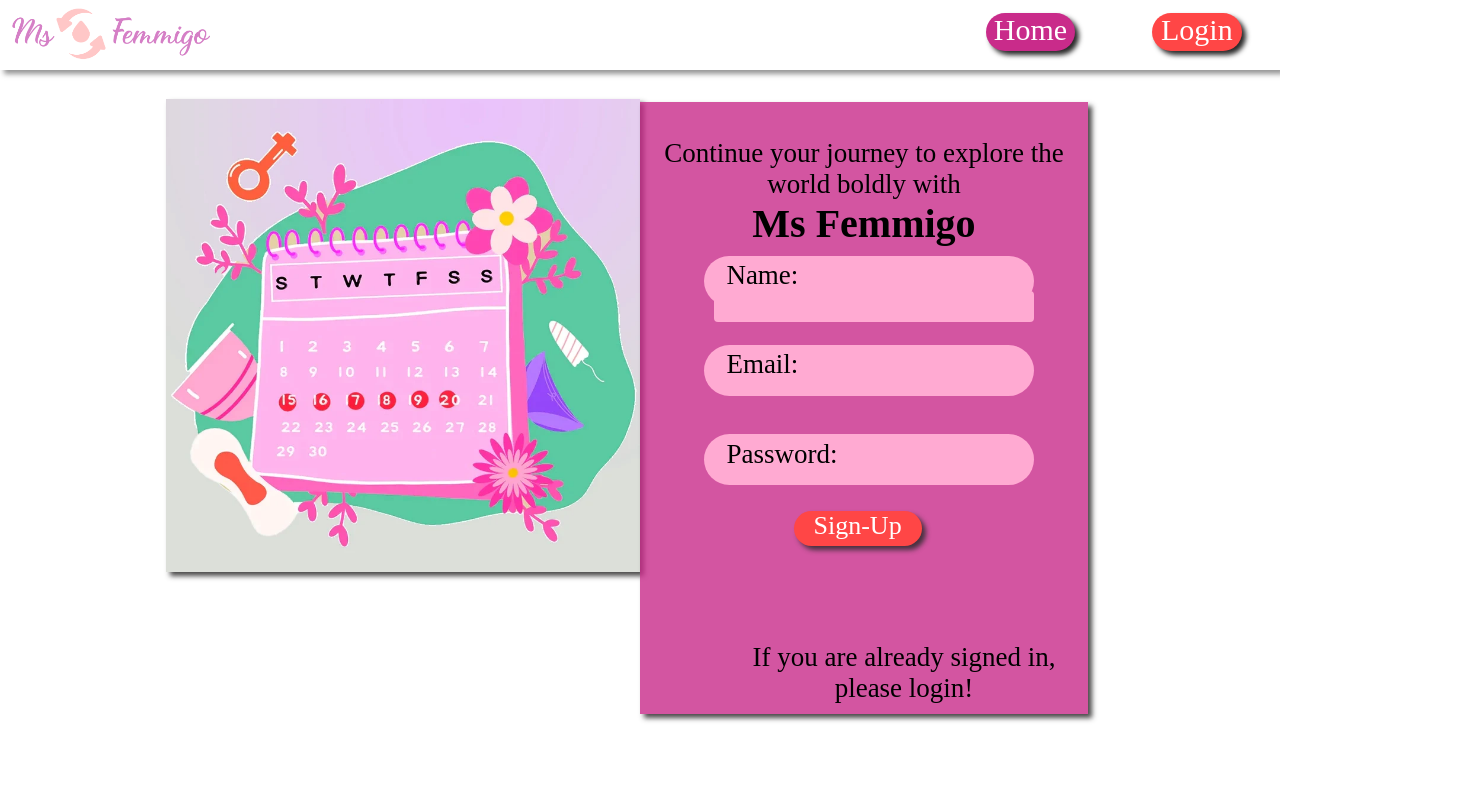
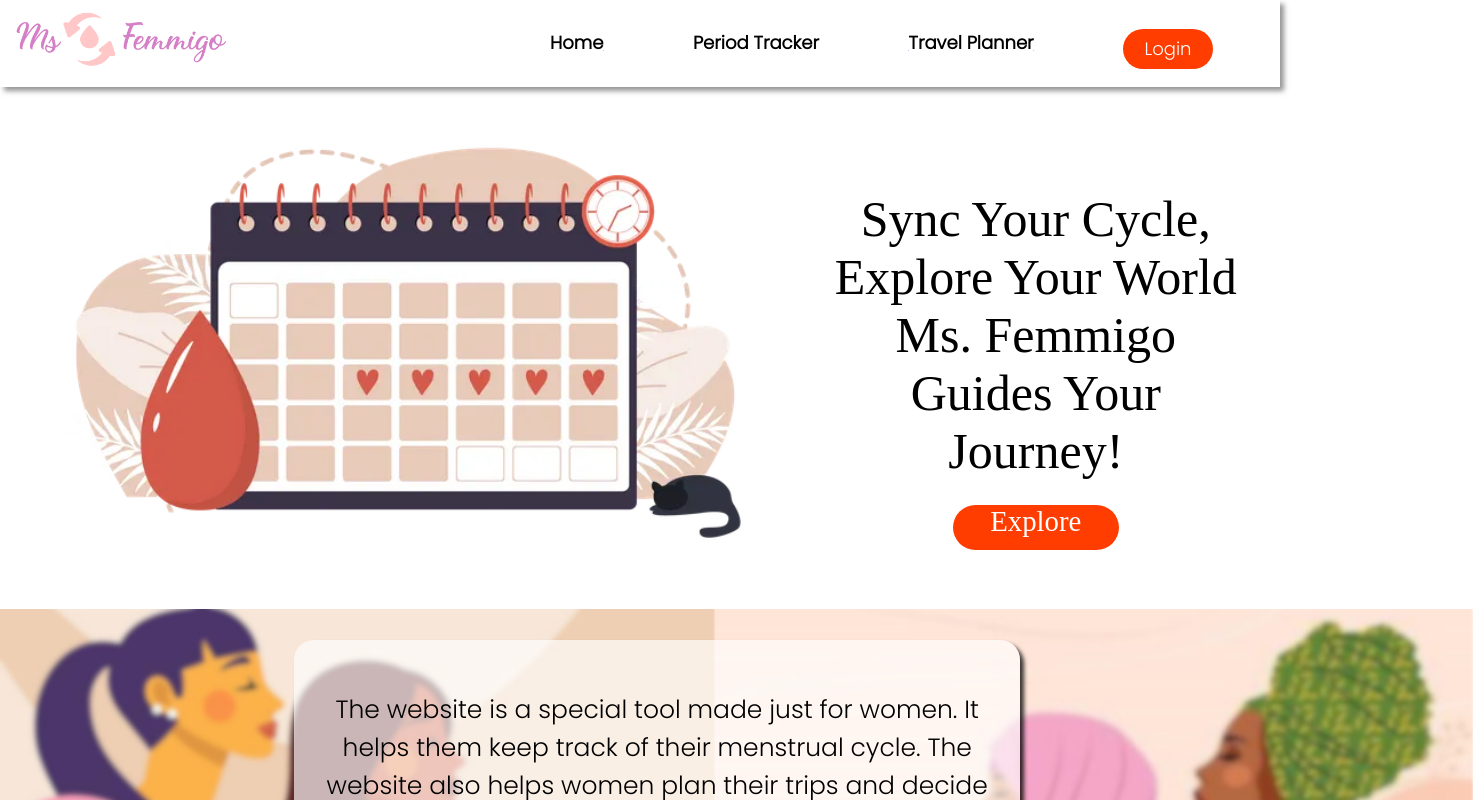
Before and after one commit to kalviumcommunity/S56_Janhavi_Capstone_PeriodTracker, a React (Vite) app in the folder client/: page / in a window 1280 px wide. Shown: the top 800 px of the page, 1473 px wide, since content can reach past the window. Built offline with nearby package versions, Linux system fonts and the light colour scheme; a web font is replaced by a local one.

Commit message:
Made some changes in layout

```diff
--- a/client/src/App.jsx
+++ b/client/src/App.jsx
@@ -13,8 +13,8 @@
   return (
     <Router>
       <Routes>
-        <Route path="/" element={<Signin />} />
-        <Route path="/home" element={<Home />} />
+        <Route path="/" element={<Home />} />
+        <Route path="/signin" element={<Signin />} />
         <Route path="/login" element={<Login />} />
         <Route path="/learnmore" element={<Learnmore />} />
         <Route path="/tracker" element={<Tracker/>}/>
```
